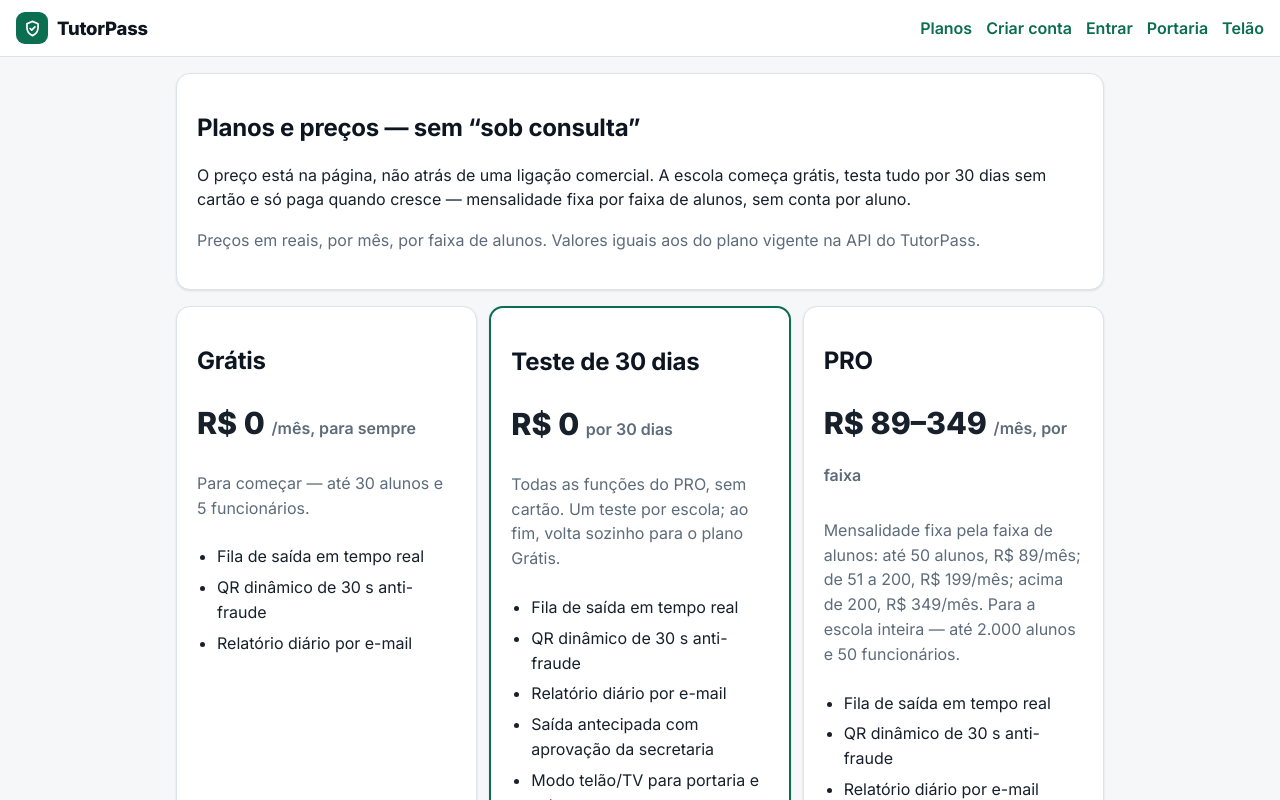
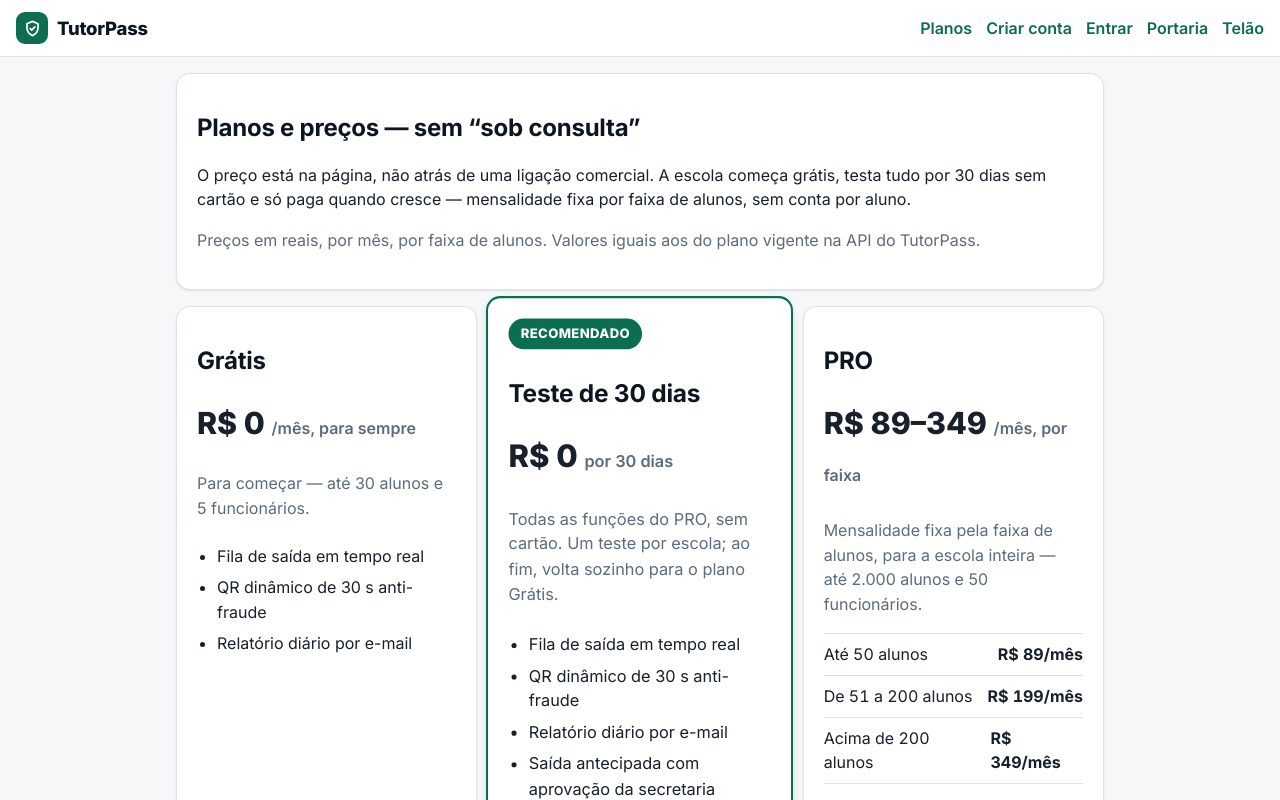
Before and after one commit to developergusta/tutorpass, a Next.js app in the folder apps/web/: page /planos in a window 1280 px wide. Shown: the top 800 px of the page. Built offline with nearby package versions, Linux system fonts and the light colour scheme.

Commit message:
Ciclo UI 4: planos com recomendado em destaque (selo, elevação, 1º no mobile) + faixas do PRO em lista

```diff
--- a/apps/web/app/globals.css
+++ b/apps/web/app/globals.css
@@ -201,9 +201,49 @@ input:focus {
   display: flex;
   flex-direction: column;
   margin-bottom: 0;
+  position: relative;
 }
 .plan.recommended {
   border: 2px solid var(--brand);
+  box-shadow: var(--shadow-md);
+}
+/* Mobile: o recomendado aparece primeiro na pilha, não enterrado no meio. */
+@media (max-width: 639px) {
+  .pricing-grid .plan.recommended { order: -1; }
+}
+@media (min-width: 640px) {
+  .plan.recommended { transform: scale(1.02); }
+}
+/* Selo do recomendado: sem ele, só a borda verde distinguia o cartão e o
+   visitante não sabia por que aquele era o ponto de partida. */
+.plan-badge {
+  align-self: flex-start;
+  background: var(--brand);
+  color: #fff;
+  font-size: 0.8rem;
+  font-weight: 800;
+  letter-spacing: 0.03em;
+  text-transform: uppercase;
+  border-radius: 999px;
+  padding: 5px 12px;
+  margin: 0 0 10px;
+}
+/* Faixas do PRO como lista (faixa ↔ preço), não parágrafo corrido: o olho
+   compara os 3 valores sem reler a frase. Mesmos valores da API. */
+.plan ul.plan-bands {
+  list-style: none;
+  margin: 0 0 16px;
+  padding: 0;
+  border-top: 1px solid var(--border);
+}
+.plan ul.plan-bands li {
+  display: flex;
+  justify-content: space-between;
+  gap: 12px;
+  margin-bottom: 0;
+  padding: 8px 0;
+  border-bottom: 1px solid var(--border);
+  font-variant-numeric: tabular-nums;
 }
 .plan .price {
   font-size: 1.9rem;
--- a/apps/web/app/planos/calculadora.tsx
+++ b/apps/web/app/planos/calculadora.tsx
@@ -46,6 +46,9 @@ export default function CalculadoraPreco() {
         value={alunos}
         onChange={(e) => setAlunos(e.target.value)}
       />
+      {/* O resultado muda a cada tecla: aria-live avisa o leitor de tela
+          sem ele precisar sair do campo. */}
+      <div aria-live="polite">
       {!valido && (
         <p className="muted">Digite o número de alunos da escola.</p>
       )}
@@ -70,6 +73,7 @@ export default function CalculadoraPreco() {
           alunos por escola) — plano sob consulta, com preço por escola.
         </p>
       )}
+      </div>
       <p className="muted">
         Escolas e redes com mais de 1.000 alunos têm condição sob consulta. E
         dá para testar tudo antes de pagar: 30 dias grátis com todas as
--- a/apps/web/app/planos/page.tsx
+++ b/apps/web/app/planos/page.tsx
@@ -59,6 +59,7 @@ export default function PlanosPage() {
         </div>
 
         <div className="card plan recommended">
+          <p className="plan-badge">Recomendado</p>
           <h2>Teste de 30 dias</h2>
           <p className="price">
             R$ 0 <span className="muted">por 30 dias</span>
@@ -83,10 +84,23 @@ export default function PlanosPage() {
             R$ 89–349 <span className="muted">/mês, por faixa</span>
           </p>
           <p className="muted">
-            Mensalidade fixa pela faixa de alunos: até 50 alunos, R$ 89/mês;
-            de 51 a 200, R$ 199/mês; acima de 200, R$ 349/mês. Para a escola
-            inteira — até 2.000 alunos e 50 funcionários.
+            Mensalidade fixa pela faixa de alunos, para a escola inteira —
+            até 2.000 alunos e 50 funcionários.
           </p>
+          <ul className="plan-bands" aria-label="Faixas de preço do PRO">
+            <li>
+              <span>Até 50 alunos</span>
+              <strong>R$ 89/mês</strong>
+            </li>
+            <li>
+              <span>De 51 a 200 alunos</span>
+              <strong>R$ 199/mês</strong>
+            </li>
+            <li>
+              <span>Acima de 200 alunos</span>
+              <strong>R$ 349/mês</strong>
+            </li>
+          </ul>
           <ul>
             {FEATURES_PRO.map((f) => (
               <li key={f}>{f}</li>
```
Also changed, not shown: 3 other files (tests, documents, lock files or other folders).
